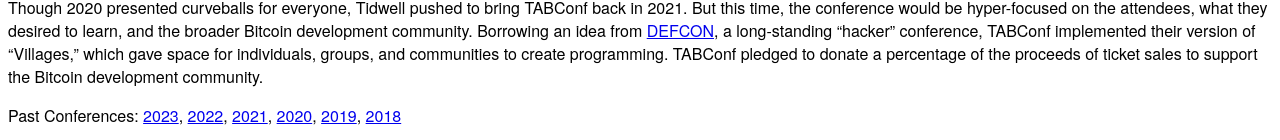
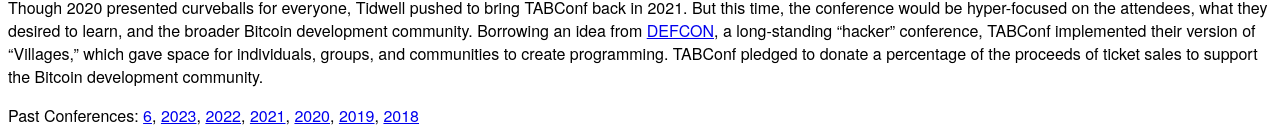
Before and after one commit to bnonni/7.tabconf.com, a Jekyll site: the page built from history.md, in a window 1280 px wide. Shown: the part 1675-1815 px from the top of the page. Built offline with Jekyll 4.4.1, drawn with Linux system fonts in a browser that asks for light colours; nearby versions of some CDN libraries; our own code applies the rules of GitHub Pages for plain Markdown files.

Commit message:
Update history.md

```diff
--- a/history.md
+++ b/history.md
@@ -13,4 +13,4 @@ The excitement around Bitcoin in Atlanta continued to grow. By 2019, the confere
 Though 2020 presented curveballs for everyone, Tidwell pushed to bring TABConf back in 2021. But this time, the conference would be hyper-focused on the attendees, what they desired to learn, and the broader Bitcoin development community. Borrowing an idea from [DEFCON](https://defcon.org/), a long-standing “hacker” conference, TABConf implemented their version of “Villages,” which gave space for individuals, groups, and communities to create programming. TABConf pledged to donate a percentage of the proceeds of ticket sales to support the Bitcoin development community.
 
 
-Past Conferences: [2023](https://2023.tabconf.com/), [2022](https://2022.tabconf.com/), [2021](https://2021.tabconf.com/), [2020](https://2020.tabconf.com/), [2019](https://2019.tabconf.com/), [2018](https://2018.tabconf.com/)
+Past Conferences: [6](https://6.tabconf.com/), [2023](https://2023.tabconf.com/), [2022](https://2022.tabconf.com/), [2021](https://2021.tabconf.com/), [2020](https://2020.tabconf.com/), [2019](https://2019.tabconf.com/), [2018](https://2018.tabconf.com/)
```
